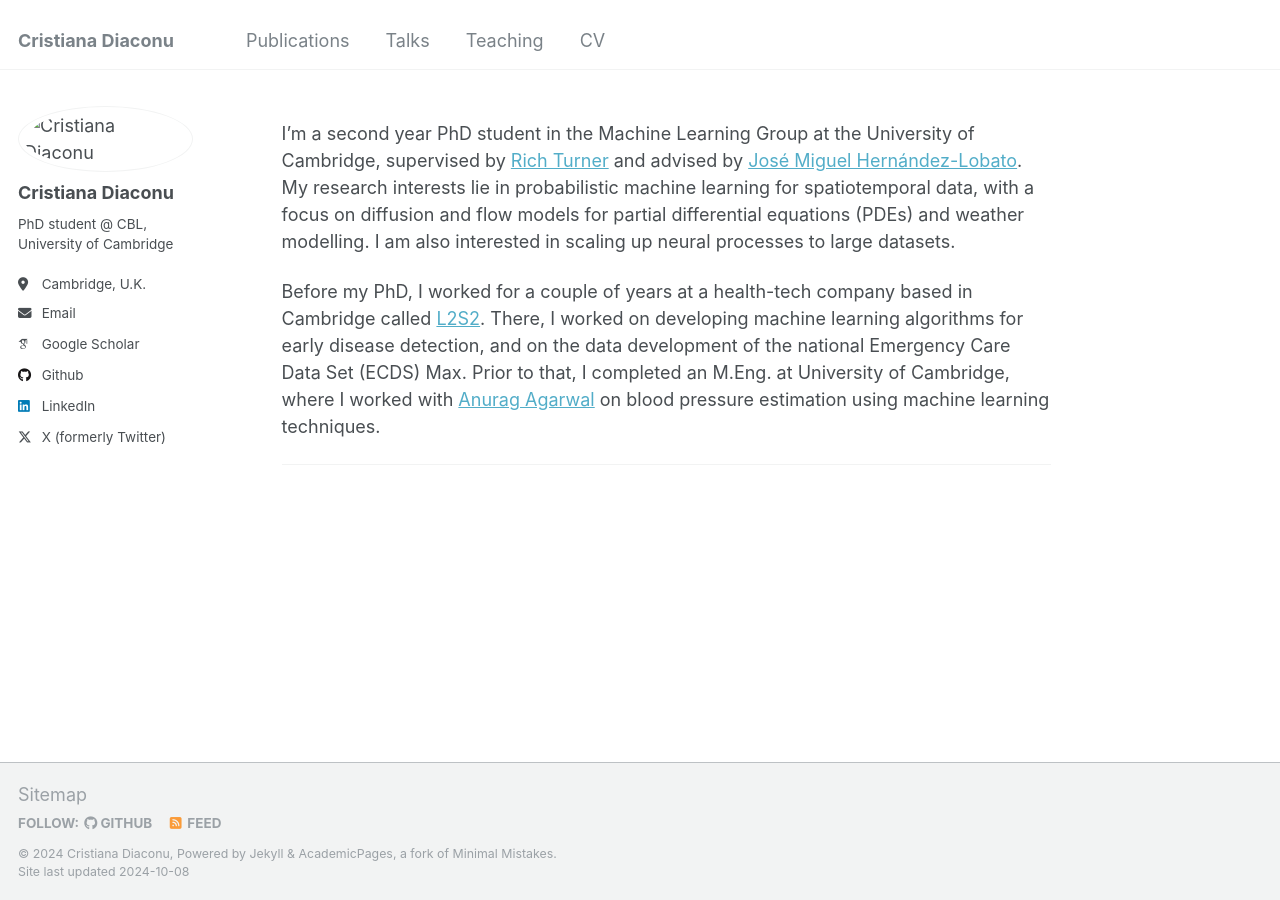
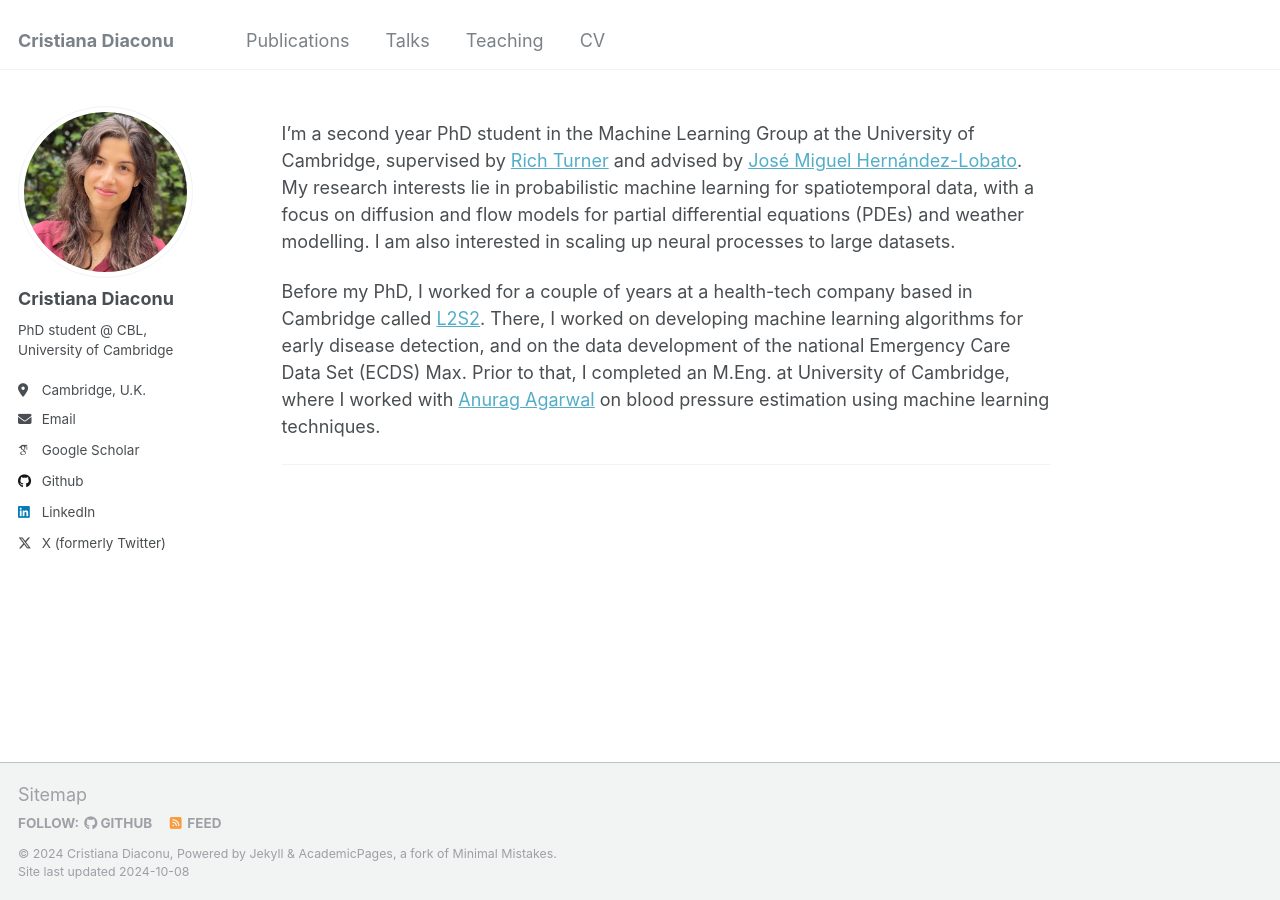
Before and after one commit to cddcam/cddcam.github.io, a Jekyll site: the page built from _pages/about.md, in a window 1280 px wide. Built offline with Jekyll 4.4.1, drawn with Linux system fonts in a browser that asks for light colours; some web fonts are replaced.

Commit message:
Update _config.yml

```diff
--- a/_config.yml
+++ b/_config.yml
@@ -21,7 +21,7 @@ repository               : "cddcam/cristianadiaconu.github.io"
 #               Additional customization can be done by editing /_includes/author-profile.html
 author:
   # Biographic information
-  avatar           : /images/cdd43_photo.jpeg
+  avatar           : "cdd43_photo.jpeg"
   name             : "Cristiana Diaconu"
   pronouns         : # example: "she/her"
   bio              : "PhD student @ CBL, University of Cambridge"
```
